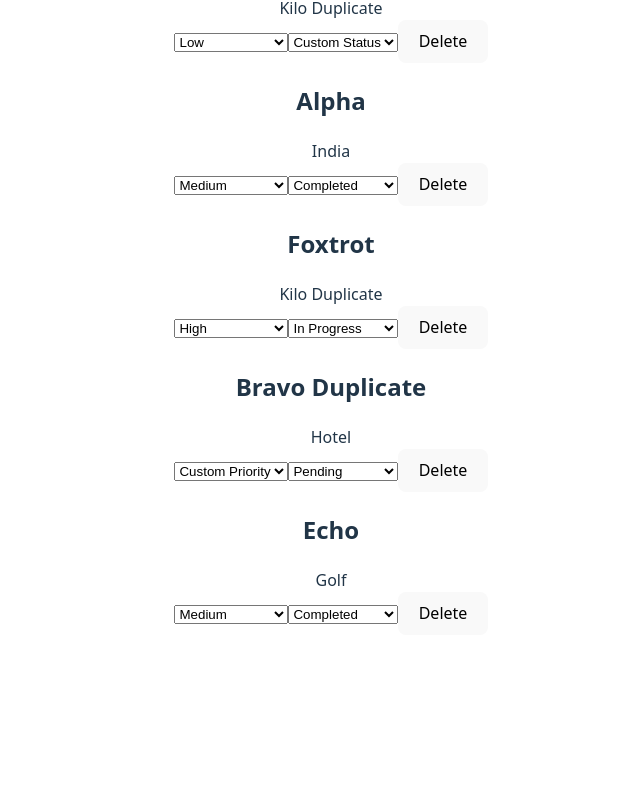
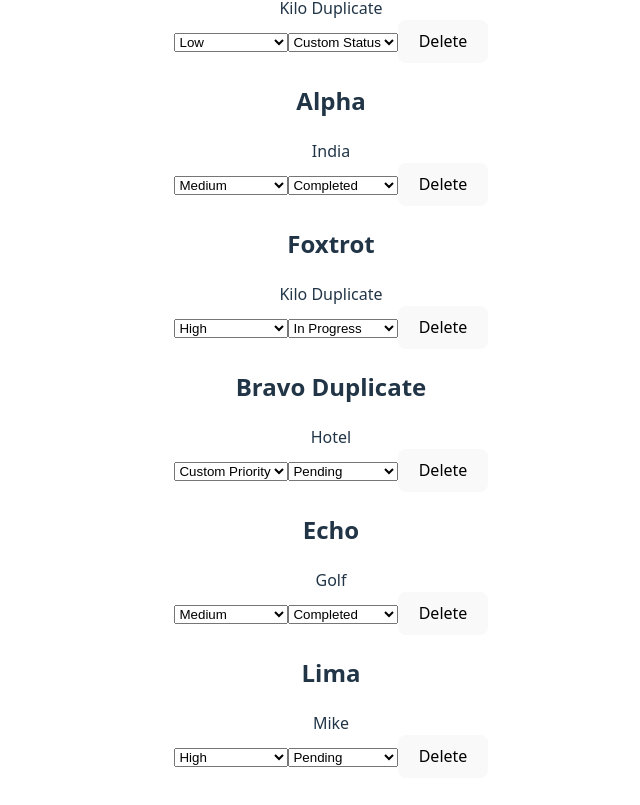
Before and after one commit to aardvarkpepper/2025-07-28-SBA, a React (Vite) app: page / in a window 1280 px wide. Shown: the part 255-1060 px from the top of the page, without its empty margins (309-949 px from the left). Before the commit the page ends 922 px from the top, so only its background shows below. Built offline with nearby package versions, Linux system fonts and the light colour scheme.

Commit message:
Update naming convention on function handleDelete to handleDeleteTask. Add structure comments.

```diff
--- a/src/App.tsx
+++ b/src/App.tsx
@@ -1,14 +1,14 @@
 import { useState } from 'react'
 import './App.css'
-import type { Task } from './types/index.ts';
+import type { Task, Filter } from './types/index.ts';
 import { tasklistData } from './data/tasklistData.ts';
-import { dataSummary, getIndex } from './utils/taskUtils.ts';
+import { dataSummary, getIndex, getIndexFilter, sortByKeyValue } from './utils/taskUtils.ts';
 import { TaskList } from './components/TaskList/TaskList';
 import { Dashboard } from './components/Dashboard/Dashboard';
 
 function App() {
 
- // const [count, setCount] = useState(0)
+  // const [count, setCount] = useState(0)
   // Remember to wipe comments.
   // 'Add a search bar to search for tasks' - this is essentially what, really?
   // Add task statistics.  validation helpers.  date formatting utilities.
@@ -51,8 +51,11 @@ function App() {
    */
 
   const [tasklist, setTasklist] = useState(tasklistData);
-  const tasklistSummary = dataSummary(tasklistData);
-  console.log(`App tasklistSummary ${JSON.stringify(tasklistSummary)}`)
+  const [filterlist, setFilterlist] = useState<Filter[]>([]);
+
+  const tasklistSummary = dataSummary(tasklistData); // contains data on status categories, priority categories, and last assigned index.
+  let filterLastIndex = filterlist.reduce((accumulator, currentValue) => (currentValue.filterId > accumulator) ? currentValue.filterId : accumulator, 0);
+  console.log(`App tasklistSummary ${JSON.stringify(tasklistSummary)}, filterLastIndex ${filterLastIndex}`)
 
   const handleDropdownChange = (taskId: number, keyValue: string, newValue: string) => {
     setTasklist(prev => {
@@ -70,15 +73,80 @@ function App() {
     }); // setTasklist
   }; // handleDropdownChange
 
-  const handleDelete = (taskId: number) => {
+  const handleDeleteTask = (taskId: number) => {
     const indexToDelete = getIndex(tasklist, taskId);
     setTasklist((prev) => (prev.slice(0, indexToDelete).concat(prev.slice(indexToDelete + 1))));
   }
 
+  const handleAddFilter = (filter: Filter) => {
+    setFilterlist(prev => [...prev, filter]);
+  }
+
+  const handleRemoveFilter = (filterId: number) => {
+    const indexToDelete = getIndexFilter(filterlist, filterId);
+    setFilterlist(prev => (prev.slice(0, indexToDelete).concat(prev.slice(indexToDelete + 1))));
+  }
+
+  const handleAddTask = (task: Task) => {
+    setTasklist(prev => [...prev, task]);
+  }
+
+  const handleSortTasksByArgument = (key: keyof Task) => {
+    setTasklist(prev => sortByKeyValue([...prev], key));
+  }
+
+  //   export type Filter = {
+  //   name: keyof Task,
+  //   value: string
+  // }
+
+  // utility function, feed in filters and tasklist, get back filtered tasklist.  Import this.
+  // Changes to task property, tasklist, filter all re-render core state, so a call on the utility
+  // function should work fine.  Sorting too.
+
+  /**
+   *
+   * update task
+   * date formatting
+   * validation feedback
+   * add task statistics - number total, number of each priority, number of each status
+   * localstorage
+   * drag and drop
+   * toggle light and dark
+   * pass theme down to components that need it
+   * add animations/transitions for state changes
+   *
+   * Dashboard:
+   *
+   * tasklistSummary, filterLastIndex, handleAddTask, handleEditTask, handleAddFilter, handleDeleteFilter, handleSortTasksByArgument
+   *
+   * Button sets local STATE to display form or not
+   *
+   * Form requires button to submit.  This requires a handleSubmitForm function in App to be passed down as a prop.  Form takes a task or null . . . but union types are a bother.
+   *
+   * Dashboard requires tasklistSummary to populate SortBy dynamically.  Use tasklistSummary[0].forEach was it?
+   *
+   * Filter dropdown, if selected title, description, due date, generates label e.g. 'Description:' and input text/date box.
+   * If selected priority or status, use tasklistSummary to generate label e.g. 'Priority:' and dropdown.
+   *
+   * App must have an array of filter objects in STATE.  This looks like [{keyof Task: value: string}].
+   * When a filter is added in Dashboard, a list populates in the Dashboard, containing keyof and value information, and a button to remove the filter.  handleRemoveFilter and handleAddFilter.
+   *
+   *
+   * export interface Task {
+  taskId: number;
+  title: string;
+  description: string;
+  status: string;
+  priority: string;
+  dueDate: string;
+}
+   */
+
   return (
 
     <div>
-      <TaskList tasks={tasklist} tasklistSummary={tasklistSummary} onDropdownChange={handleDropdownChange} onDelete={handleDelete} />
+      <TaskList tasks={tasklist} tasklistSummary={tasklistSummary} onDropdownChange={handleDropdownChange} onDeleteTask={handleDeleteTask} />
     </div>
 
   )
--- a/src/components/Dashboard/Dashboard.tsx
+++ b/src/components/Dashboard/Dashboard.tsx
@@ -1,4 +1,5 @@
   import { useState } from 'react';
+  import { capitalizeFirstLetters } from '../../utils/taskUtils';
 
   //  * Navbar:  Add task button, sort by property pulldown
   //  * Add filters by pulldown, changes state of applied filters.  On selection, either a textbox appears, or a pulldown.
@@ -7,7 +8,7 @@
   // Note:  Styling counts for nothing.
 
 export const Dashboard = () => {
-  const [filterSelect, setFilterSelect] = useState();
+  const [showForm, setShowForm] = useState(false);
   return (
     <div>
       <div>
--- a/src/components/TaskList/TaskItem.tsx
+++ b/src/components/TaskList/TaskItem.tsx
@@ -20,14 +20,14 @@
 import type { TaskItemProps } from '../../types/index.ts';
 import { Dropdown } from '../Inputs/Dropdown';
 
-export const TaskItem = ({ task, tasklistSummary, onDropdownChange, onDelete }: TaskItemProps) => {
+export const TaskItem = ({ task, tasklistSummary, onDropdownChange, onDeleteTask }: TaskItemProps) => {
   return (
     <div>
       <h2>{task.title}</h2>
       <div>{task.description}</div>
       <Dropdown task={task} tasklistSummary={tasklistSummary} name='priority' onDropdownChange={onDropdownChange} />
       <Dropdown task={task} tasklistSummary={tasklistSummary} name='status' onDropdownChange={onDropdownChange} />
-      <button onClick={() => onDelete(task.taskId)}>Delete</button>
+      <button onClick={() => onDeleteTask(task.taskId)}>Delete</button>
     </div>
   )
 }
--- a/src/components/TaskList/TaskList.tsx
+++ b/src/components/TaskList/TaskList.tsx
@@ -6,12 +6,10 @@ import { TaskItem } from './TaskItem';
 // onDropdownChange: (taskId: string, keyValue: keyof Task, newValue: string) => void;
 // onDelete: (taskId: number) => void;
 
-
-
-export const TaskList = ({ tasks, tasklistSummary, onDropdownChange, onDelete }: TaskListProps) => {
+export const TaskList = ({ tasks, tasklistSummary, onDropdownChange, onDeleteTask }: TaskListProps) => {
   return (
     <>
-      {tasks.map(task => <TaskItem key={task.taskId} task={task} tasklistSummary={tasklistSummary}onDropdownChange={onDropdownChange} onDelete={onDelete} />)}
+      {tasks.map(task => <TaskItem key={task.taskId} task={task} tasklistSummary={tasklistSummary}onDropdownChange={onDropdownChange} onDeleteTask={onDeleteTask} />)}
     </>
   )
 }
--- a/src/data/tasklistData.ts
+++ b/src/data/tasklistData.ts
@@ -8,7 +8,7 @@ export const tasklistData: Task[] = [
     priority: 'High',
     dueDate: '2025-07-01',
   },
-    {
+  {
     taskId: 2,
     title: 'Bravo Duplicate',
     description: 'Kilo Duplicate',
@@ -16,7 +16,7 @@ export const tasklistData: Task[] = [
     priority: 'Low',
     dueDate: '2025-07-01',
   },
-    {
+  {
     taskId: 3,
     title: 'Alpha',
     description: 'India',
@@ -24,7 +24,7 @@ export const tasklistData: Task[] = [
     priority: 'Medium',
     dueDate: '2026-12-30',
   },
-    {
+  {
     taskId: 4,
     title: 'Foxtrot',
     description: 'Kilo Duplicate',
@@ -32,7 +32,7 @@ export const tasklistData: Task[] = [
     priority: 'High',
     dueDate: '2026-12-29',
   },
-    {
+  {
     taskId: 5,
     title: 'Bravo Duplicate',
     description: 'Hotel',
@@ -40,7 +40,7 @@ export const tasklistData: Task[] = [
     priority: 'Custom Priority',
     dueDate: '2025-02-12',
   },
-    {
+  {
     taskId: 6,
     title: 'Echo',
     description: 'Golf',
@@ -48,4 +48,30 @@ export const tasklistData: Task[] = [
     priority: 'Medium',
     dueDate: '2025-01-14',
   },
+  {
+    taskId: 8,
+    title: 'Lima',
+    description: 'Mike',
+    status: 'Pending',
+    priority: 'High',
+    dueDate: '2027-01-14',
+  },
 ]
+
+export const filterlistData = [
+  {
+    filterId: 1,
+    name: 'status',
+    value: 'Pending',
+  },
+  {
+    filterId: 2,
+    name: 'priority',
+    value: 'High',
+  },
+  {
+    filterId: 6,
+    name: 'description',
+    value: 'Mik',
+  }
+]
--- a/src/utils/taskUtils.ts
+++ b/src/utils/taskUtils.ts
@@ -1,10 +1,10 @@
-import { tasklistData } from '../data/tasklistData.ts';
-import type { dataSummaryType, Task } from '../types/index';
+import { tasklistData, filterlistData } from '../data/tasklistData.ts';
+import type { DataSummaryType, Filter, Task } from '../types/index';
 
 export const dataSummary = (arrayOfObjects: Task[]) => {
   const statusArray = ["Pending", "In Progress", "Completed"];
   const priorityArray = ["Low", "Medium", "High"];
-  const returnArray : dataSummaryType = [
+  const returnArray: DataSummaryType = [
     {
       status: statusArray,
       priority: priorityArray,
@@ -12,8 +12,8 @@ export const dataSummary = (arrayOfObjects: Task[]) => {
     0
   ]
   for (let i = 0; i < arrayOfObjects.length; i++) {
-    if (arrayOfObjects[i].taskId >= (returnArray[1])) {
-      returnArray[1] = arrayOfObjects[i].taskId + 1; // new IDs are assigned from returnArray[1]
+    if (arrayOfObjects[i].taskId > (returnArray[1])) { // should never be equal
+      returnArray[1] = arrayOfObjects[i].taskId; // new IDs are assigned from returnArray[1] + 1
     }
     if (!statusArray.includes(arrayOfObjects[i].status)) {
       statusArray.push(arrayOfObjects[i].status);
@@ -30,6 +30,15 @@ export const dataSummary = (arrayOfObjects: Task[]) => {
 export const getIndex = (unsortedArrayOfObjects: Task[], taskId: number) => {
   for (let i = 0; i < unsortedArrayOfObjects.length; i++) {
     if (unsortedArrayOfObjects[i].taskId === taskId) {
+      return i;
+    }
+  }
+  return -1;
+}
+
+export const getIndexFilter = (unsortedArrayOfObjects: Filter[], filterId: number) => {
+  for (let i = 0; i < unsortedArrayOfObjects.length; i++) {
+    if (unsortedArrayOfObjects[i].filterId === filterId) {
       return i;
     }
   }
@@ -59,7 +68,7 @@ export const getIndexSortedArray = (sortedArrayOfObjects: Task[], taskId: number
 // console.log(getIndexSortedArray(tasklistData, 3)); // 2
 // console.log(getIndexSortedArray(tasklistData, 17)); // -1
 
-export const sortByKeyValue = (arrayOfObjects: Task[], key: string = 'id') => {
+export const sortByKeyValue = (arrayOfObjects: Task[], key: keyof Task) => {
   const deepCopy = [...arrayOfObjects]
   return deepCopy.sort((a, b) => {
     const stringA = (a as any)[key];
@@ -77,3 +86,11 @@ export const sortByKeyValue = (arrayOfObjects: Task[], key: string = 'id') => {
 // console.log(sortByKeyValue(tasklistData, 'dueDate'));
 // console.log('=========');
 // console.log(sortByKeyValue(tasklistData, 'priority'));
+
+export const capitalizeFirstLetters = (stringInput: string) => {
+  return stringInput.split(" ").map(element => element[0].toUpperCase() + element.slice(1)).join(" ");
+}
+
+// console.log(capitalizeFirstLetters("three"));
+// console.log(capitalizeFirstLetters("3"));
+// console.log(capitalizeFirstLetters("hamsters like pie"));
```
Also changed, not shown: src/types/index.ts (+27 -22 lines), 1 other file (tests, documents, lock files or other folders).
